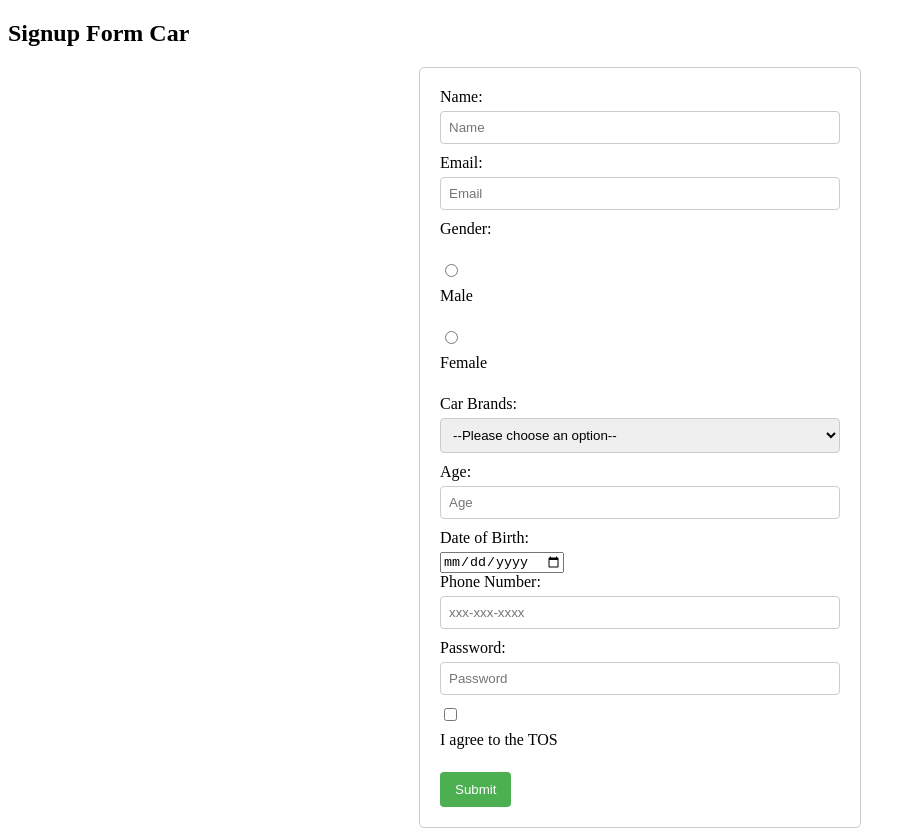
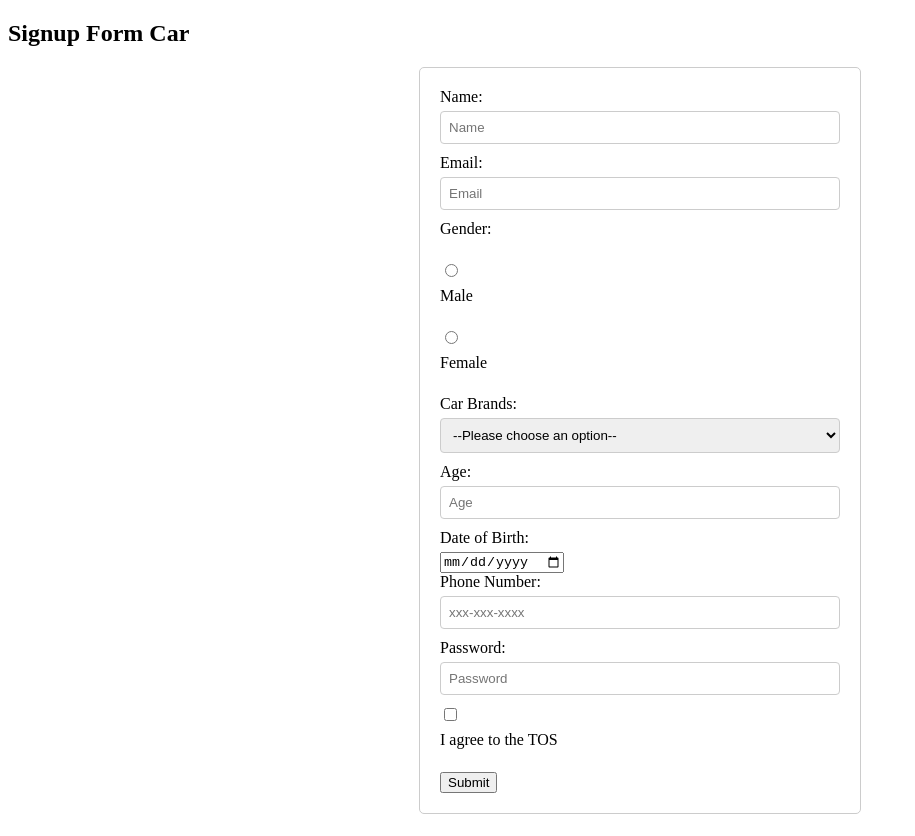
Before and after one commit to acciojob/signup-form-car-prmd04, a website: page main.html in a window 1280 px wide. Shown: the whole page, without its empty margins (0-915 px from the left). Drawn offline with Linux system fonts and the light colour scheme.

Commit message:
created a submission

```diff
--- a/main.html
+++ b/main.html
@@ -46,7 +46,7 @@
         <input type="checkbox" id="tos" name="tos" required>
         <label for="tos">I agree to the TOS</label><br>
 
-        <input type="submit" value="Submit">
+        <button type="submit" value="Submit">Submit</button>
     </form>
     <script type="text/javascript" src="./script.js">
 </script>
```
